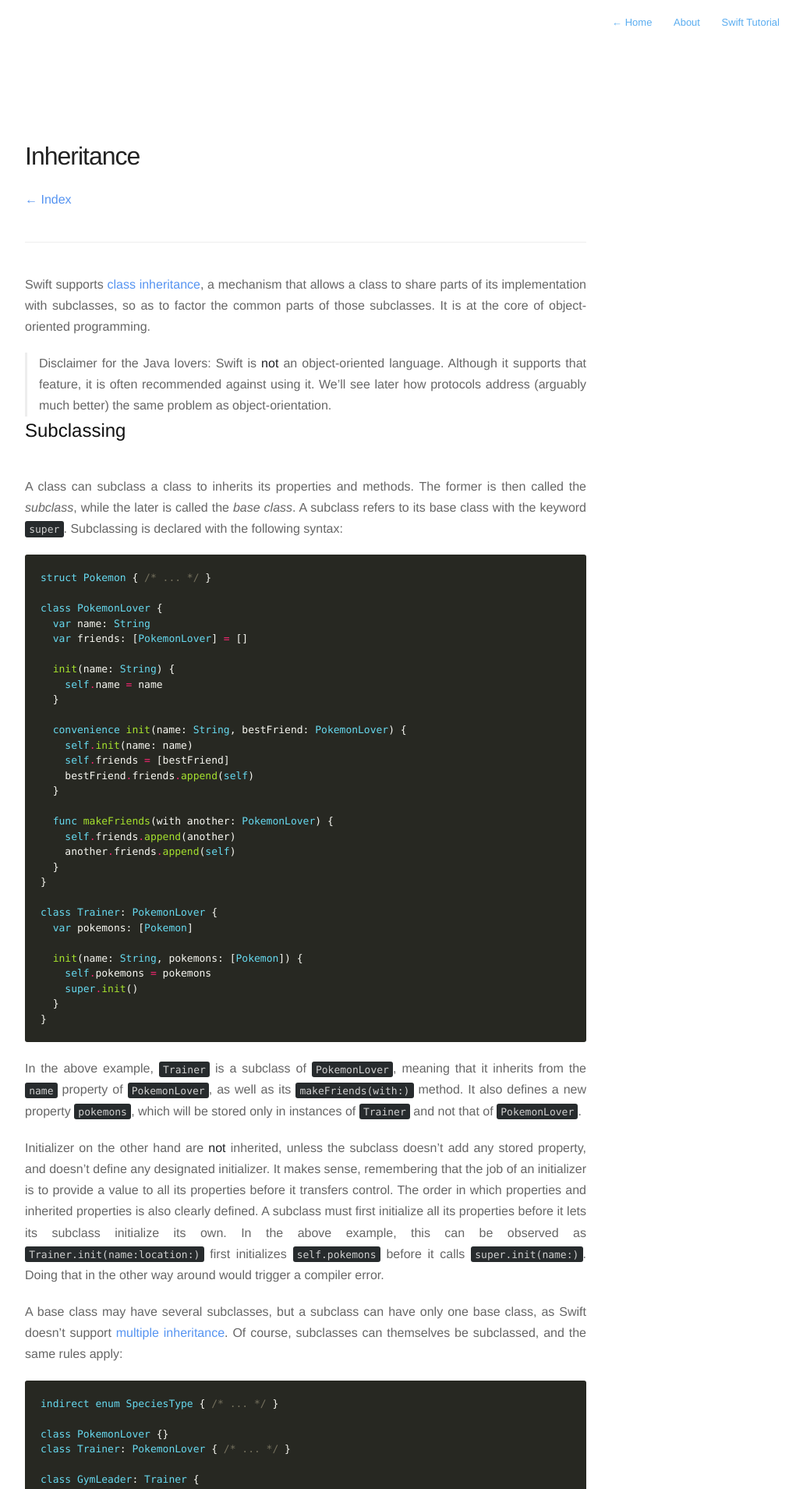
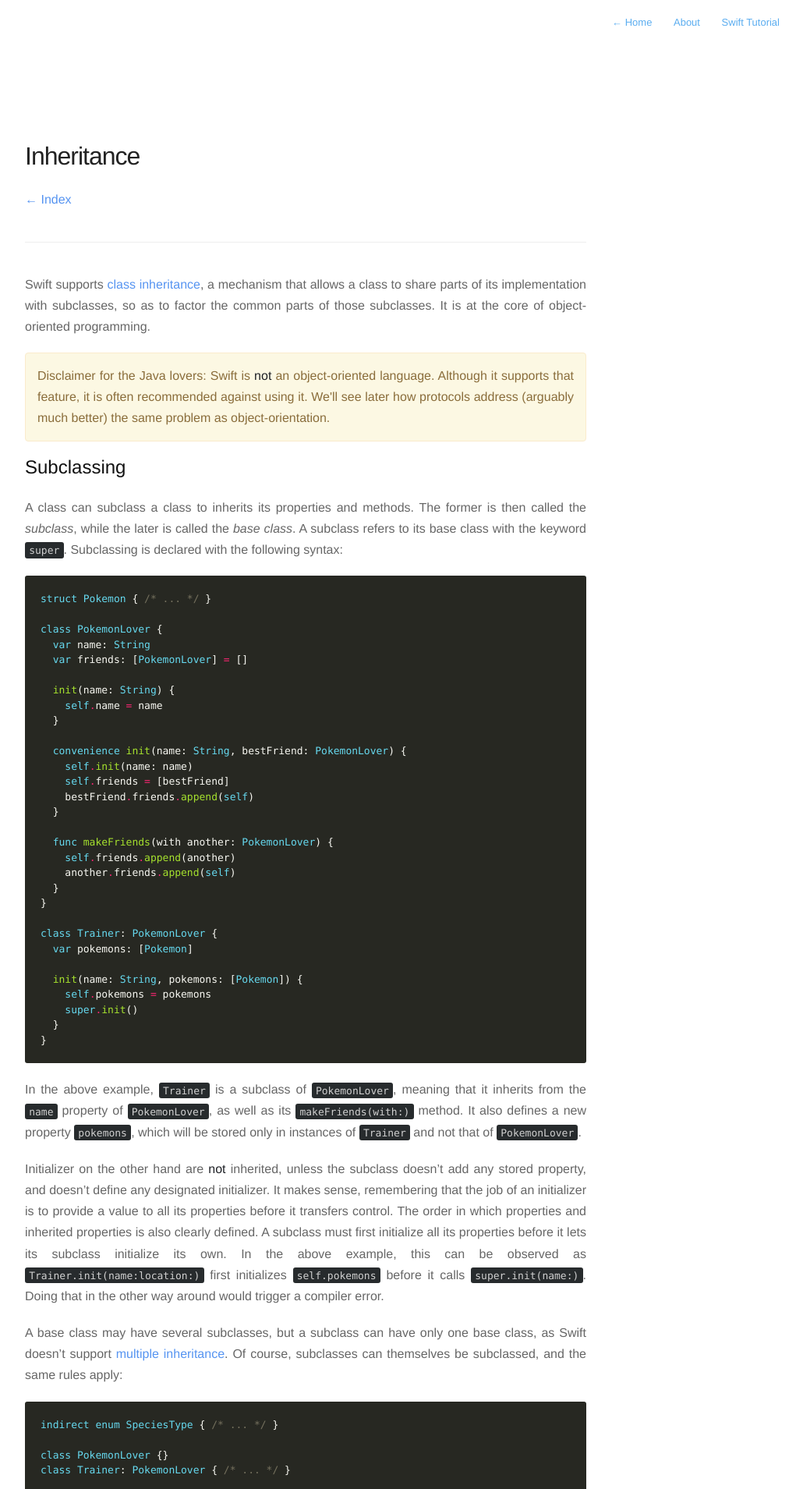
Before and after one commit to kyouko-taiga/swift-thoughts, a Jekyll site: the page built from tutorial/06-inheritance.md, in a window 1280 px wide. Shown: the top 1909 px of the page at 78% size, without its empty margins (248-1278 px from the left). Built offline with Jekyll 4.4.1, drawn with Linux system fonts in a browser that asks for light colours; nearby versions of some CDN libraries.

Commit message:
minor visual changes

```diff
--- a/_includes/profile.html
+++ b/_includes/profile.html
@@ -8,7 +8,7 @@
         {% else %}
             <img id="avatar" class="2x" src="{{ site.baseurl }}assets/images/avatar.png"/>
         {% endif %}
-            <h1>{{ site.author }}</h1>
+            <h1>{{ site.name }}</h1>
             <h2>{{ site.description }}</h2>
         </header>
     </section>
--- a/assets/css/style.css
+++ b/assets/css/style.css
@@ -239,9 +239,9 @@ em, i { font-style: italic; }
 }
 
 .post h2 {
-	margin-bottom: 40px;
-	  font: 300 24px/1.5 "Helvetica Neue",Helvetica,Arial,sans-serif;
-	  color: #111;
+	margin-bottom: 20px;
+  font: 300 24px/1.5 "Helvetica Neue",Helvetica,Arial,sans-serif;
+  color: #111;
 }
 
 
@@ -285,6 +285,7 @@ p.small {
 }
 
 blockquote {
+	margin-bottom: 20px;
 	padding-left: 15px;
 	border-left: 3px solid #eee;
 }
--- a/tutorial/06-inheritance.md
+++ b/tutorial/06-inheritance.md
@@ -16,9 +16,11 @@ a mechanism that allows a class to share parts of its implementation with subcla
 so as to factor the common parts of those subclasses.
 It is at the core of object-oriented programming.
 
-> Disclaimer for the Java lovers: Swift is **not** an object-oriented language.
-> Although it supports that feature, it is often recommended against using it.
-> We'll see later how protocols address (arguably much better) the same problem as object-orientation.
+<div class="alert alert-warning">
+  Disclaimer for the Java lovers: Swift is <b>not</b> an object-oriented language.
+  Although it supports that feature, it is often recommended against using it.
+  We'll see later how protocols address (arguably much better) the same problem as object-orientation.
+</div>
 
 ## Subclassing
 
```
Also changed, not shown: tutorial/03-functions_and_closures.md (+4 -2 lines).
